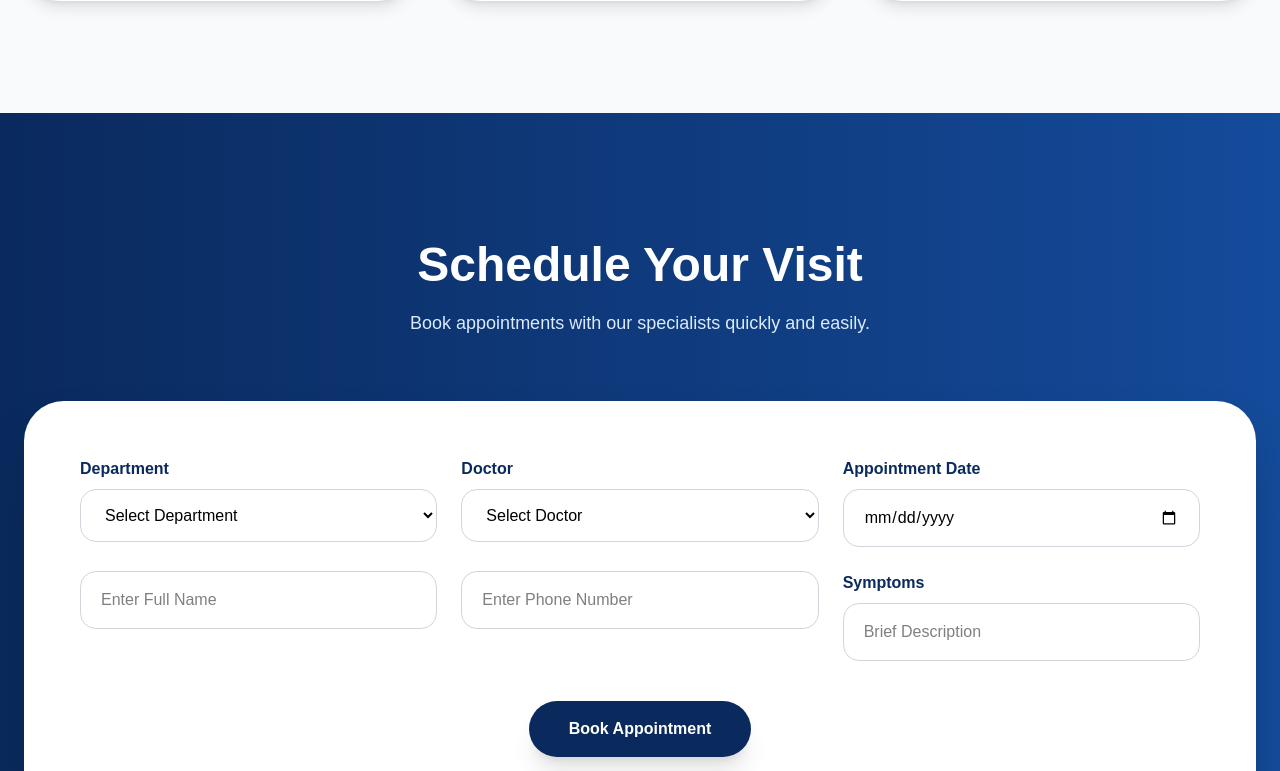
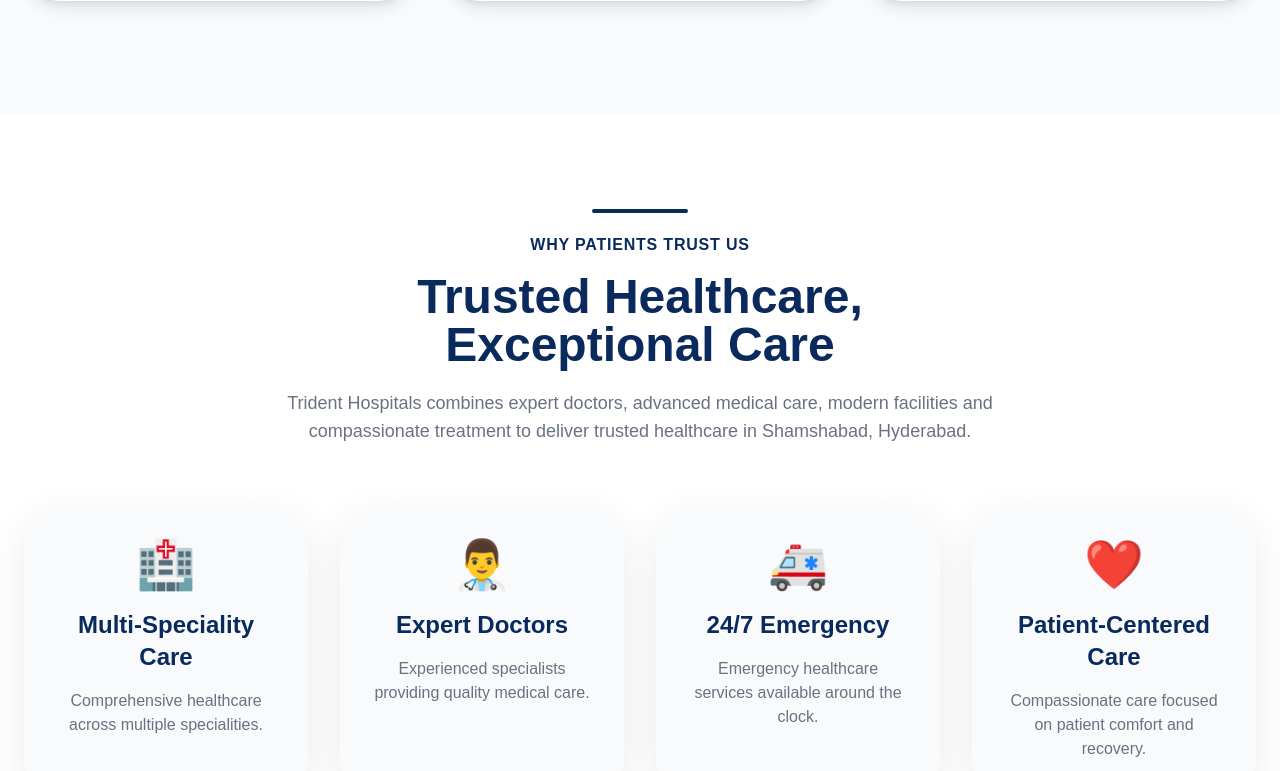
Before and after one commit to urbanbasket99/trident-hospitals, a React (Vite) app: page / in a window 1280 px wide. Shown: the part 5071-5842 px from the top of the page. Built offline with nearby package versions, Linux system fonts and the light colour scheme.

Commit message:
added trust

```diff
--- a/src/pages/home.jsx
+++ b/src/pages/home.jsx
@@ -638,6 +638,90 @@
     </div>
   </div>
 </section>
+{/* TRUST & CERTIFICATIONS */}
+<section className="bg-white py-24">
+  <div className="max-w-7xl mx-auto px-6 text-center">
+
+    <div className="w-24 h-1 bg-[#0A2A5E] rounded-full mx-auto mb-5"></div>
+
+    <span className="uppercase tracking-wider text-[#0A2A5E] font-semibold">
+      Why Patients Trust Us
+    </span>
+
+    <h2 className="text-5xl font-bold text-[#0A2A5E] mt-4">
+      Trusted Healthcare,
+      <br />
+      Exceptional Care
+    </h2>
+
+    <p className="text-gray-500 mt-5 max-w-3xl mx-auto text-lg">
+      Trident Hospitals combines expert doctors, advanced medical care,
+      modern facilities and compassionate treatment to deliver trusted
+      healthcare in Shamshabad, Hyderabad.
+    </p>
+
+    {/* Trust Cards */}
+    <div className="grid md:grid-cols-2 lg:grid-cols-4 gap-8 mt-16">
+
+      {/* Card 1 */}
+      <div className="bg-[#F8FAFC] rounded-[35px] p-8 shadow-[0_10px_40px_rgba(0,0,0,0.08)] hover:-translate-y-2 transition duration-300">
+
+        <div className="text-5xl">🏥</div>
+
+        <h3 className="text-2xl font-bold text-[#0A2A5E] mt-5">
+          Multi-Speciality Care
+        </h3>
+
+        <p className="text-gray-500 mt-4">
+          Comprehensive healthcare across multiple specialities.
+        </p>
+      </div>
+
+      {/* Card 2 */}
+      <div className="bg-[#F8FAFC] rounded-[35px] p-8 shadow-[0_10px_40px_rgba(0,0,0,0.08)] hover:-translate-y-2 transition duration-300">
+
+        <div className="text-5xl">👨‍⚕️</div>
+
+        <h3 className="text-2xl font-bold text-[#0A2A5E] mt-5">
+          Expert Doctors
+        </h3>
+
+        <p className="text-gray-500 mt-4">
+          Experienced specialists providing quality medical care.
+        </p>
+      </div>
+
+      {/* Card 3 */}
+      <div className="bg-[#F8FAFC] rounded-[35px] p-8 shadow-[0_10px_40px_rgba(0,0,0,0.08)] hover:-translate-y-2 transition duration-300">
+
+        <div className="text-5xl">🚑</div>
+
+        <h3 className="text-2xl font-bold text-[#0A2A5E] mt-5">
+          24/7 Emergency
+        </h3>
+
+        <p className="text-gray-500 mt-4">
+          Emergency healthcare services available around the clock.
+        </p>
+      </div>
+
+      {/* Card 4 */}
+      <div className="bg-[#F8FAFC] rounded-[35px] p-8 shadow-[0_10px_40px_rgba(0,0,0,0.08)] hover:-translate-y-2 transition duration-300">
+
+        <div className="text-5xl">❤️</div>
+
+        <h3 className="text-2xl font-bold text-[#0A2A5E] mt-5">
+          Patient-Centered Care
+        </h3>
+
+        <p className="text-gray-500 mt-4">
+          Compassionate care focused on patient comfort and recovery.
+        </p>
+      </div>
+
+    </div>
+  </div>
+</section>
 {/* APPOINTMENT SECTION */}
 <section
   id="appointment"
```
